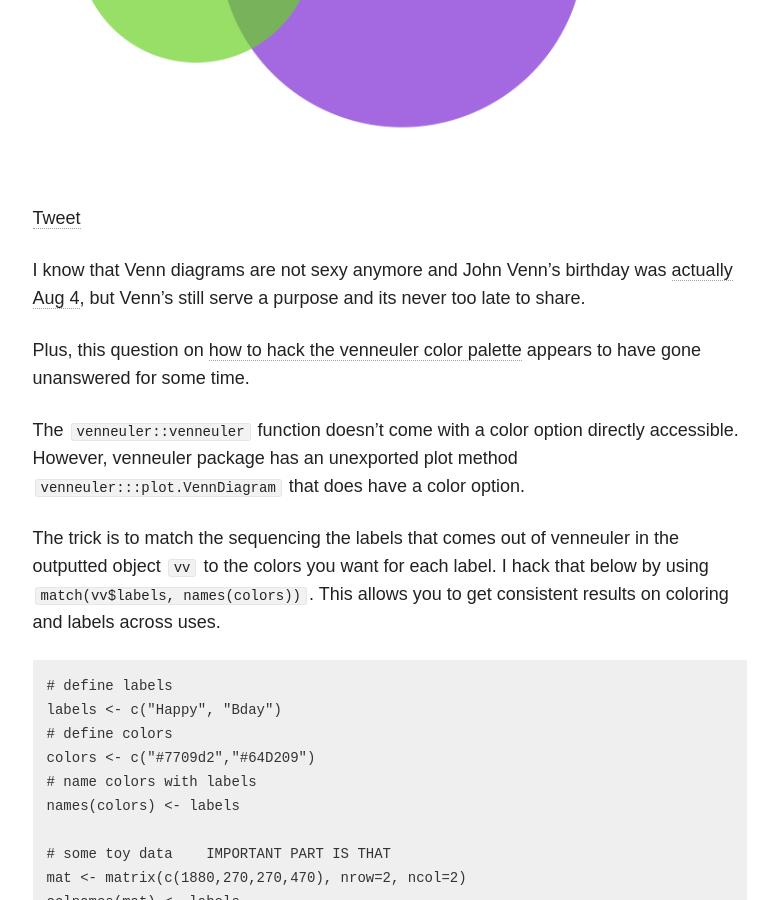
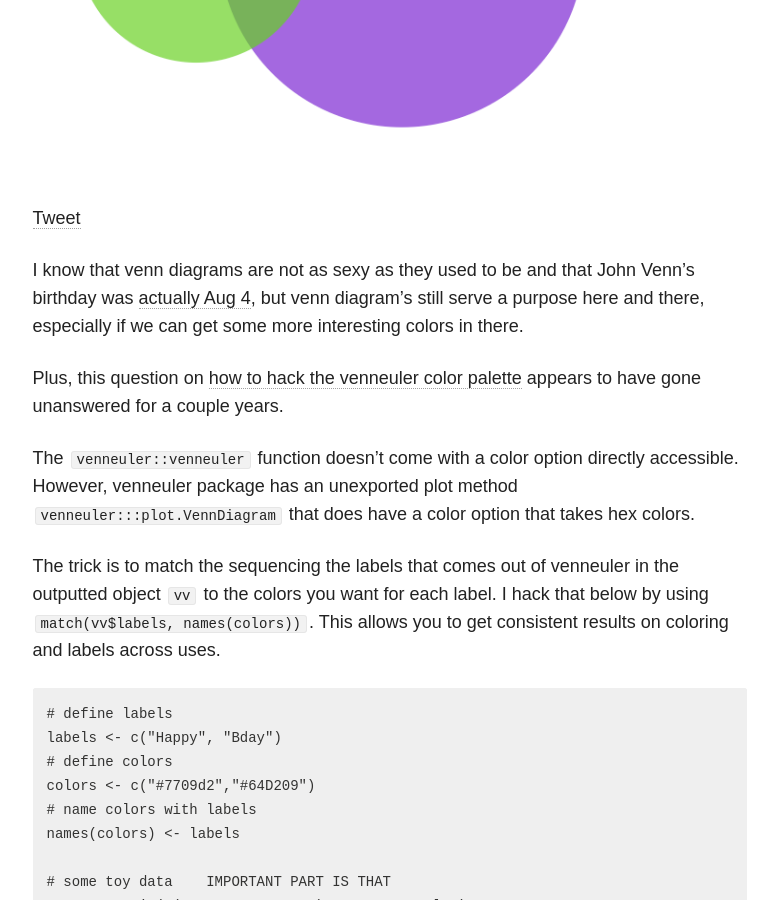
Before and after one commit to data-steve/data-steve.github.io, a Jekyll site: the page built from _posts/2016-08-19-venn-colors-happy-bday-john-venn.md, in a window 1280 px wide and 900 px high, scrolled down 851 px. Shown: the whole window, without its empty margins (347-1125 px from the left). Built offline with Jekyll 4.4.1, drawn with Linux system fonts in a browser that asks for light colours; nearby versions of some CDN libraries; comment, search, counter and statistics services are not loaded.

Commit message:
venn colors post

```diff
--- a/_posts/2016-08-19-venn-colors-happy-bday-john-venn.md
+++ b/_posts/2016-08-19-venn-colors-happy-bday-john-venn.md
@@ -8,11 +8,11 @@ tags: [R, dataviz]
 
 <a href="https://twitter.com/share" class="twitter-share-button" data-via="data_steve" data-size="large" data-hashtags="rstats, dataviz, datascience" data-dnt="true">Tweet</a>
 
-I know that Venn diagrams are not sexy anymore and John Venn's birthday was <a href="https://flowingdata.com/2014/08/04/google-doodle-venn-diagram/" target='_blank'>actually Aug 4</a>, but Venn's still serve a purpose and its never too late to share.
+I know that venn diagrams are not as sexy as they used to be and that John Venn's birthday was <a href="https://flowingdata.com/2014/08/04/google-doodle-venn-diagram/" target='_blank'>actually Aug 4</a>, but venn diagram's still serve a purpose here and there, especially if we can get some more interesting colors in there.
 
-Plus, this question on <a href='https://stat.ethz.ch/pipermail/r-help/2010-October/255807.html' target='_blank'>how to hack the venneuler color palette</a> appears to have gone unanswered for some time.
+Plus, this question on <a href='https://stat.ethz.ch/pipermail/r-help/2010-October/255807.html' target='_blank'>how to hack the venneuler color palette</a> appears to have gone unanswered for a couple years.
 
-The `venneuler::venneuler` function doesn't come with a color option directly accessible. However, venneuler package has an unexported plot method `venneuler:::plot.VennDiagram` that does have a color option.
+The `venneuler::venneuler` function doesn't come with a color option directly accessible. However, venneuler package has an unexported plot method `venneuler:::plot.VennDiagram` that does have a color option that takes hex colors.
 
 The trick is to match the sequencing the labels that comes out of venneuler in the outputted object `vv` to the colors you want for each label. I hack that below by using `match(vv$labels, names(colors))`. This allows you to get consistent results on coloring and labels across uses.
 
```
